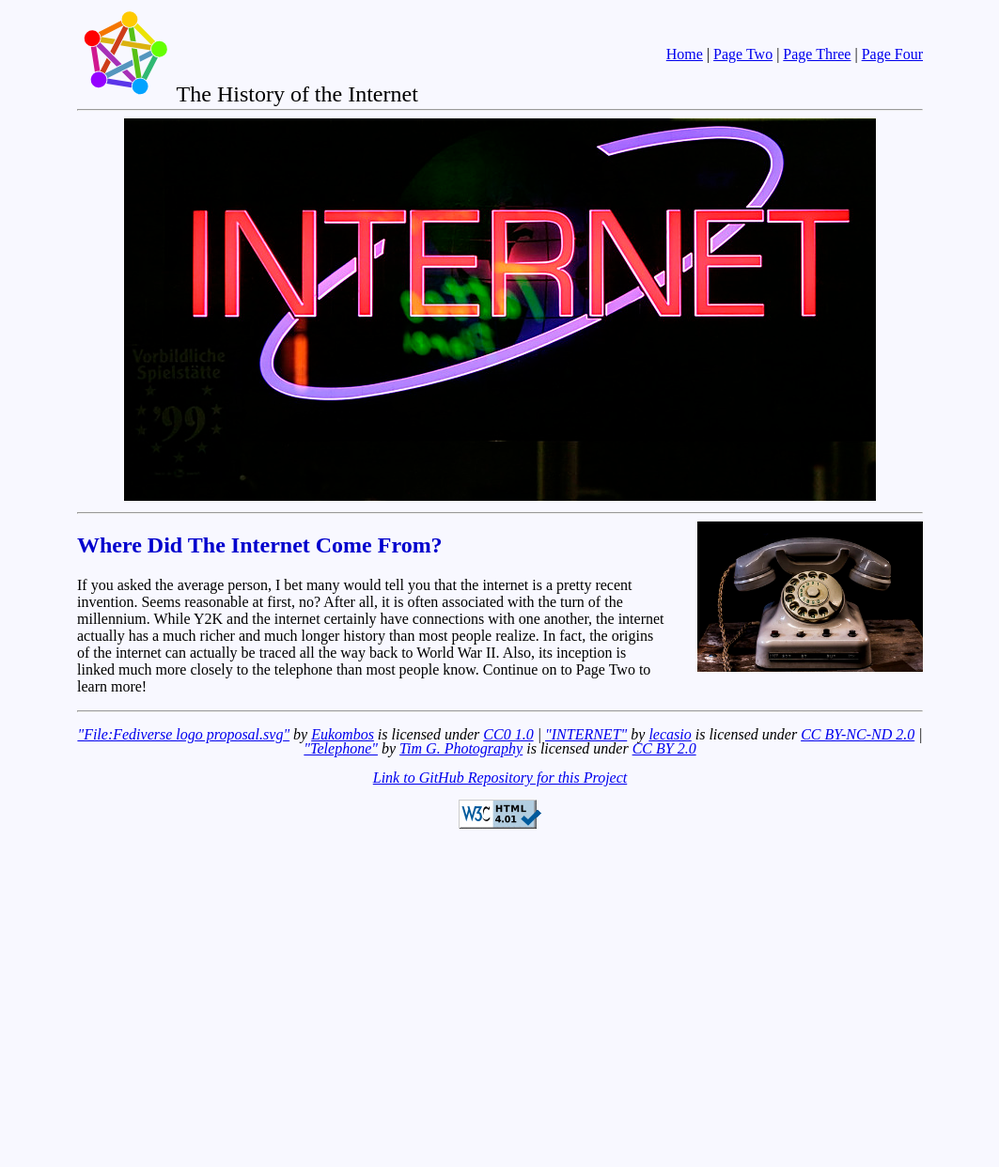
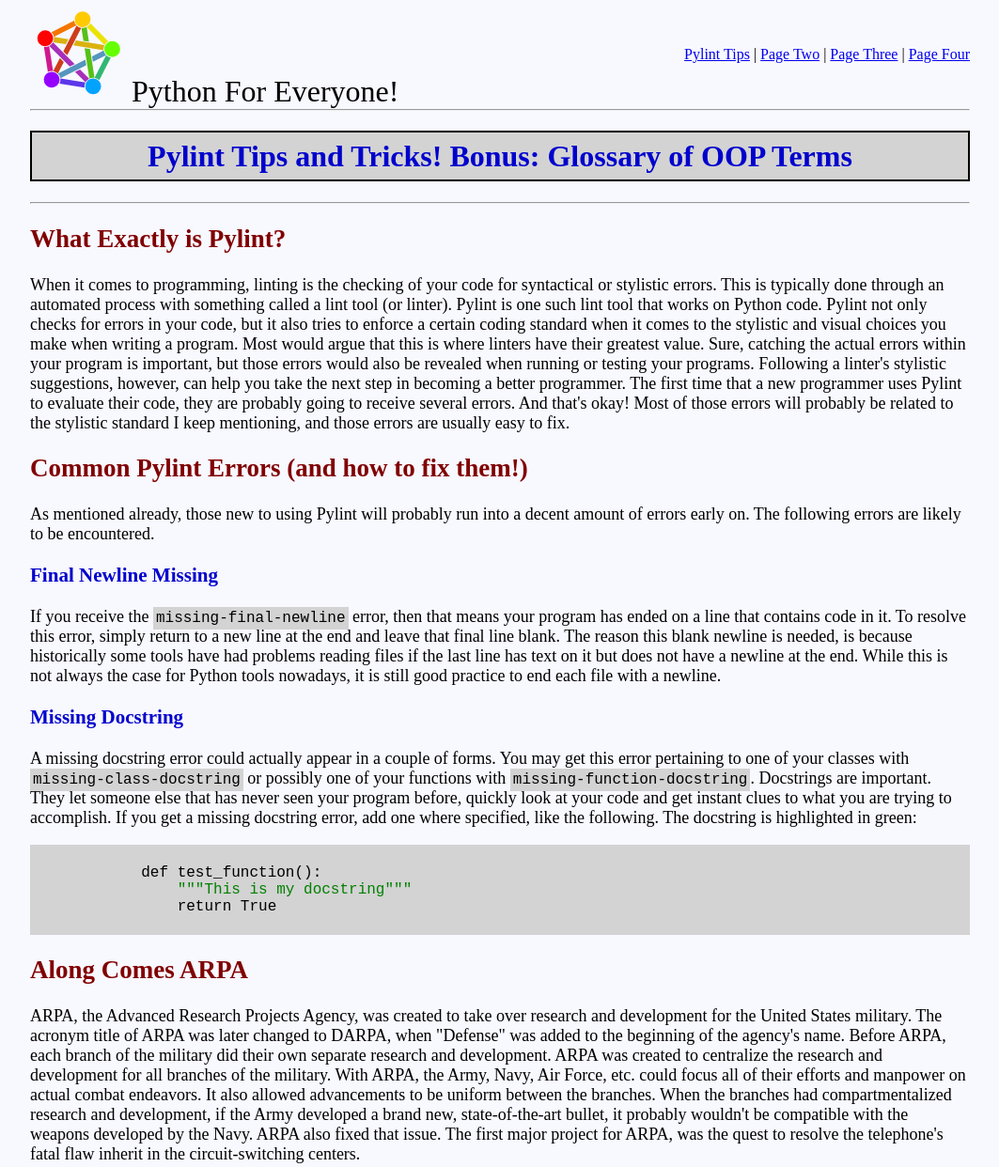
Before and after one commit to kc625/is601-project1, a plain HTML site: page public_html/index.html in a window 1280 px wide. Shown: the top 1242 px of the page at 94% size, without its empty margins (108-1171 px from the left). Before the commit the page ends 884 px from the top, so only its background shows below. Drawn offline with Linux system fonts and the light colour scheme.

Commit message:
Created this branch for Project 2 submission. Adjusted style sheet with updates, began working on index file to reflect the first article of the project.

```diff
--- a/public_html/css/style.css
+++ b/public_html/css/style.css
@@ -1,10 +1,19 @@
 h1 {
     color: mediumblue;
     font-weight: bold;
+    text-align: center;
+    height: 50px;
+    line-height: 50px;
+    border: 2px solid black;
+    background-color: lightgray;
 }
 
 h2 {
     color: maroon;
+}
+
+h3 {
+    color: mediumblue;
 }
 
 body {
@@ -14,3 +23,8 @@ body {
 footer {
     font-style: italic;
 }
+
+code {
+    background-color: lightgray;
+    padding: 3px;
+}
--- a/public_html/index.html
+++ b/public_html/index.html
@@ -2,7 +2,7 @@
 <html lang="en">
 <head>
     <meta charset="UTF-8">
-    <title>History of the Internet</title>
+    <title>Pylint Tips and OOP Glossary</title>
     <meta name="description" content="This is an example of a meta description.
     This will often show up in search results.">
 
@@ -12,7 +12,7 @@
             height: 100px;
             margin: 0;
             line-height: 100px;
-            width: 900px;
+            width: 1000px;
             text-align: right;
             padding: 0;
         }
@@ -24,36 +24,34 @@
             padding-left: 0;
         }
         #logo {
-            font-size: x-large;
+            font-size: xx-large;
         }
         #logo img {
             width: 100px;
         }
         #primaryContent {
-            width: 625px;
+            width: 1000px;
             text-align: left;
+            font-size: large;
         }
         #wrapper {
-            width: 900px;
+            width: 1000px;
             margin-left: auto;
             margin-right: auto;
         }
         #footer {
             text-align: center;
-            height: 15px;
-            line-height: 15px;
-        }
-        #mainImage {
-            text-align: center;
-        }
-        #sideImage {
-            float: right;
+            height: 20px;
+            line-height: 20px;
         }
         .clearFix {
             clear: both;
         }
         .floatLeft {
             float: left;
+        }
+        .floatRight {
+            float: right;
         }
     </style>
 
@@ -62,10 +60,10 @@
 <div id="wrapper">
     <div id="logo" class="floatLeft">
         <img src="images/fediverse_logo_proposal.svg" alt="An Interconnected World!"/>
-        The History of the Internet
+        Python For Everyone!
     </div>
     <menu id="primaryLinks">
-        <li><a href="index.html">Home</a></li>
+        <li><a href="index.html">Pylint Tips</a></li>
         <li>|</li>
         <li><a href="page_two.html">Page Two</a></li>
         <li>|</li>
@@ -74,23 +72,41 @@
         <li><a href="page_four.html">Page Four</a></li>
     </menu>
     <hr>
-    <div id="mainImage">
-        <img src="images/internet.jpg" alt="Welcome to the Internet!"/>
-    </div>
-    <hr>
-    <div id="sideImage">
-        <img height="160" width="240" src="images/telephone.jpg" alt="Rotary Phone!"/>
-    </div>
+    <h1>Pylint Tips and Tricks! Bonus: Glossary of OOP Terms</h1>
     <article id="primaryContent">
-        <h1>Where Did The Internet Come From?</h1>
+        <hr>
+        <h2>What Exactly is Pylint?</h2>
         <p>
-            If you asked the average person, I bet many would tell you that the internet is a pretty recent invention.  Seems reasonable at first, no?  After all, it is often associated with the turn of the millennium.  While Y2K and the internet certainly have connections with one another, the internet actually has a much richer and much longer history than most people realize.  In fact, the origins of the internet can actually be traced all the way back to World War II.  Also, its inception is linked much more closely to the telephone than most people know.  Continue on to Page Two to learn more!
+            When it comes to programming, linting is the checking of your code for syntactical or stylistic errors. This is typically done through an automated process with something called a lint tool (or linter). Pylint is one such lint tool that works on Python code. Pylint not only checks for errors in your code, but it also tries to enforce a certain coding standard when it comes to the stylistic and visual choices you make when writing a program. Most would argue that this is where linters have their greatest value. Sure, catching the actual errors within your program is important, but those errors would also be revealed when running or testing your programs. Following a linter's stylistic suggestions, however, can help you take the next step in becoming a better programmer. The first time that a new programmer uses Pylint to evaluate their code, they are probably going to receive several errors. And that's okay! Most of those errors will probably be related to the stylistic standard I keep mentioning, and those errors are usually easy to fix.
+        </p>
+        <h2>Common Pylint Errors (and how to fix them!)</h2>
+        <p>
+            As mentioned already, those new to using Pylint will probably run into a decent amount of errors early on. The following errors are likely to be encountered.
+        </p>
+        <h3>Final Newline Missing</h3>
+        <p>
+            If you receive the <code>missing-final-newline</code> error, then that means your program has ended on a line that contains code in it. To resolve this error, simply return to a new line at the end and leave that final line blank. The reason this blank newline is needed, is because historically some tools have had problems reading files if the last line has text on it but does not have a newline at the end. While this is not always the case for Python tools nowadays, it is still good practice to end each file with a newline.
+        </p>
+        <h3>Missing Docstring</h3>
+        <p>
+            A missing docstring error could actually appear in a couple of forms. You may get this error pertaining to one of your classes with <code>missing-class-docstring</code> or possibly one of your functions with <code>missing-function-docstring</code>. Docstrings are important. They let someone else that has never seen your program before, quickly look at your code and get instant clues to what you are trying to accomplish. If you get a missing docstring error, add one where specified, like the following. The docstring is highlighted in green:
+        </p>
+        <p>
+            <code style="display:block; white-space:pre-wrap">
+            def test_function():
+                <span style="color: green">"""This is my docstring"""</span>
+                return True
+            </code>
+        </p>
+        <h2>Along Comes ARPA</h2>
+        <p>
+            ARPA, the Advanced Research Projects Agency, was created to take over research and development for the United States military.  The acronym title of ARPA was later changed to DARPA, when "Defense" was added to the beginning of the agency's name.  Before ARPA, each branch of the  military did their own separate research and development.  ARPA was created to centralize the research and development for all branches of the military.  With ARPA, the Army, Navy, Air Force, etc. could focus all of their efforts and manpower on actual combat endeavors.  It also allowed advancements to be uniform between the branches.  When the branches had compartmentalized research and development, if the Army developed a brand new, state-of-the-art bullet, it probably wouldn't be compatible with the weapons developed by the Navy.  ARPA also fixed that issue.  The first major project for ARPA, was the quest to resolve the telephone's fatal flaw inherit in the circuit-switching centers.
         </p>
     </article>
     <hr>
     <footer id="footer" class="clearFix">
         <p>
-            <a href="https://commons.wikimedia.org/w/index.php?curid=70845534">"File:Fediverse logo proposal.svg"</a><span> by <a href="https://commons.wikimedia.org/wiki/User:Eukombos">Eukombos</a></span> is licensed under <a href="http://creativecommons.org/publicdomain/zero/1.0/deed.en?ref=ccsearch&atype=html">CC0 1.0</a> | <a href="https://www.flickr.com/photos/35319827@N00/508019517">"INTERNET"</a><span> by <a href="https://www.flickr.com/photos/35319827@N00">lecasio</a></span> is licensed under <a href="https://creativecommons.org/licenses/by-nc-nd/2.0/?ref=ccsearch&atype=html">CC BY-NC-ND 2.0</a> | <a href="https://www.flickr.com/photos/93095839@N08/8645969039">"Telephone"</a><span> by <a href="https://www.flickr.com/photos/93095839@N08">Tim G. Photography</a></span> is licensed under <a href="https://creativecommons.org/licenses/by/2.0/?ref=ccsearch&atype=html">CC BY 2.0</a>
+            <a href="https://commons.wikimedia.org/w/index.php?curid=70845534">"File:Fediverse logo proposal.svg"</a><span> by <a href="https://commons.wikimedia.org/wiki/User:Eukombos">Eukombos</a></span> is licensed under <a href="http://creativecommons.org/publicdomain/zero/1.0/deed.en?ref=ccsearch&atype=html">CC0 1.0</a>
         </p>
         <p>
             <a href="https://github.com/kc625/is601-project1">Link to GitHub Repository for this Project</a>
```
